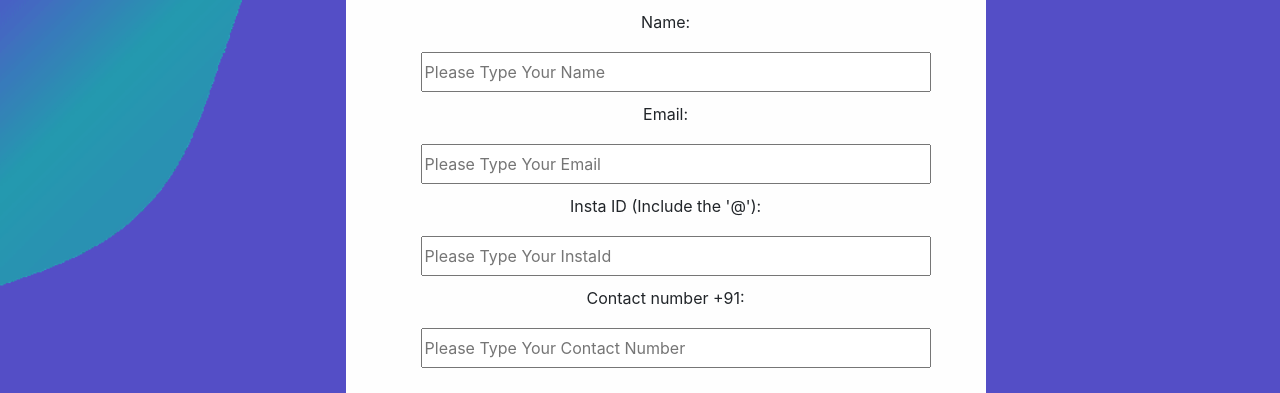
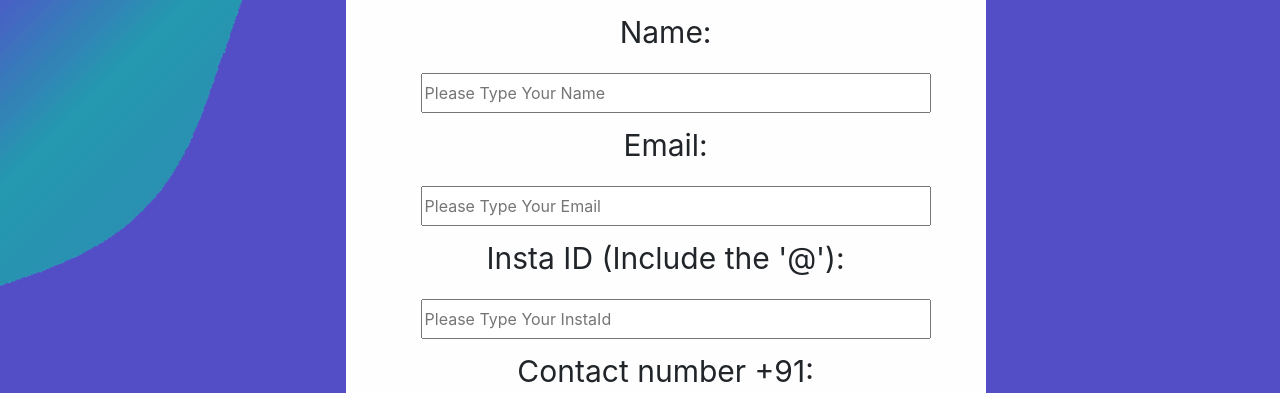
Before and after one commit to vikram-10/gtquizapp, a plain HTML site: page userDetails/userdetails.html in a window 1280 px wide. Shown: the part 407-800 px from the top of the page. Drawn offline with nearby package versions, Linux system fonts and the light colour scheme; a web font is replaced by a local one.

Commit message:
Added updates

```diff
--- a/userDetails/userdetails.css
+++ b/userDetails/userdetails.css
@@ -23,3 +23,7 @@ body{
 #gtLogodesign{
     height: 200px;
 }
+
+.inputField label{
+    font-size: 30px;
+}
```
